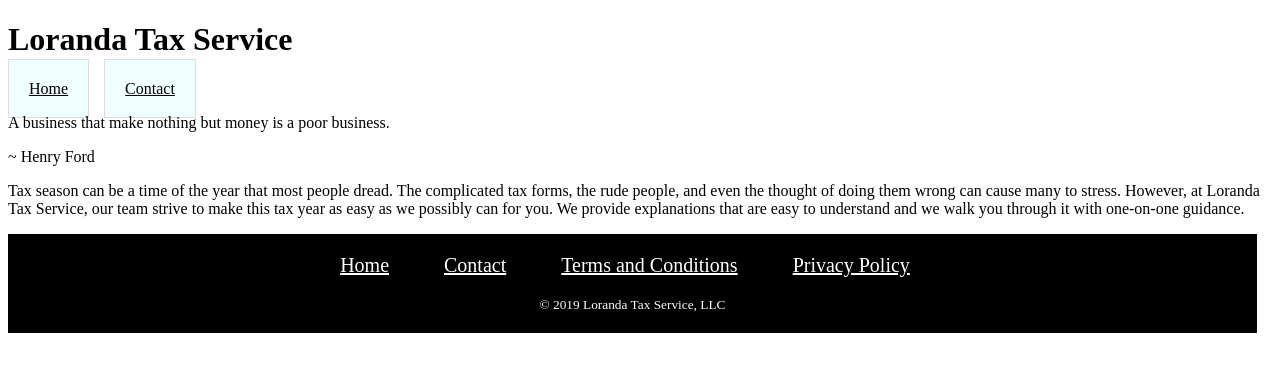
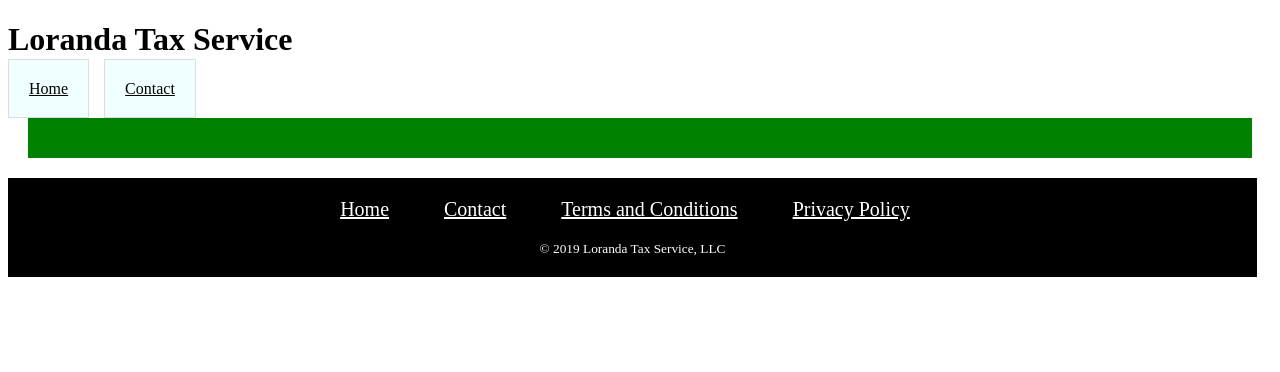
Before and after one commit to chaallisat/tax, a Next.js app: page / in a window 1280 px wide. Shown: the top 372 px of the page. Built offline with nearby package versions, Linux system fonts and the light colour scheme.

Commit message:
import layout to index.js

```diff
--- a/pages/index.js
+++ b/pages/index.js
@@ -1,6 +1,7 @@
 
 import Header from '../components/Header';
 import Footer from '../components/Footer';
+import Layout from '../components/MyLayout';
 import Link from 'next/link';
 
 
@@ -10,9 +11,11 @@
     <div>
       <h1 className="title">Loranda Tax Service</h1>
       <Header/>
+      <Layout>>
       <p className="quotes">A business that make nothing but money is a poor business.</p>
       <p className="author"> ~ Henry Ford</p>
       <p className="body">Tax season can be a time of the year that most people dread. The complicated tax forms, the rude people, and even the thought of doing them wrong can cause many to stress. However, at Loranda Tax Service, our team strive to make this tax year as easy as we possibly can for you. We provide explanations that are easy to understand and we walk you through it with one-on-one guidance.</p>
+      </Layout>
       <Footer/>
     </div>
   );
```
